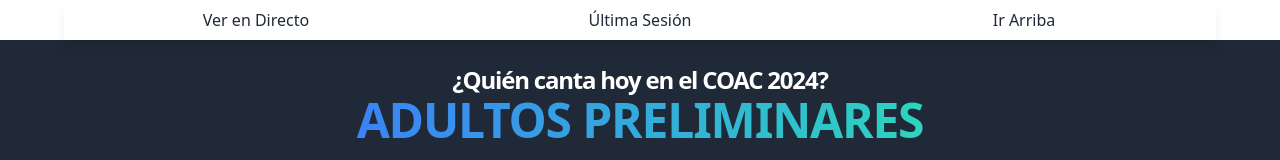
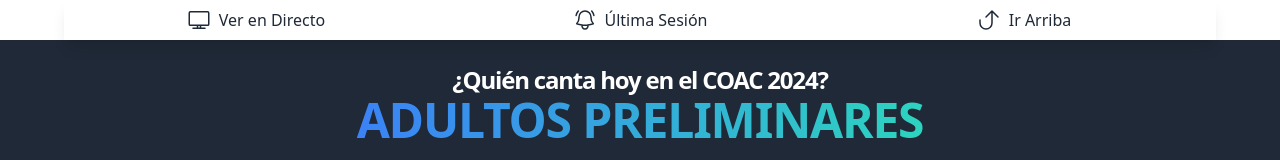
Before and after one commit to nandovejer/coac-quien-canta-hoy, a React (Vite) app: page / in a window 1280 px wide. Shown: the top 160 px of the page. Built offline with nearby package versions, Linux system fonts and the light colour scheme.

Commit message:
menu color

```diff
--- a/src/components/MenuHeader.tsx
+++ b/src/components/MenuHeader.tsx
@@ -5,17 +5,11 @@
     };
 }
 
-import {
-    classNameBoxActive,
-    classNameGradient,
-    classNameGradientHight,
-    classNameGradientDisable
-} from "../data/ConstantsCoac2024";
+
 
 const MenuHeader = ({ menuData: { liveUrl, lastDateSession } }: MenuHeaderProps) => {
 
-    const baseClasses = "flex justify-center font-medium px-2 py-2 md:px-5 md:py-2 text-black text-gray-800 border-gray-200 text-ellipsis overflow-hidden text-center w-1/3";
-    const classNameLinksMenu = `${baseClasses} hover:text-white hover:` + classNameGradient;
+    const classNameLinksMenu = "flex justify-center font-medium px-2 py-2 md:px-5 md:py-2  text-gray-800 text-center w-1/3 hover:text-white hover:bg-rose-700";
 
     const scrollToTop = () => {
         window.scrollTo({
@@ -28,13 +22,21 @@
         <>
             <div className="flex justify-center items-center shadow-lg w-full z-10 bg-white sticky top-0 max-w-6xl mx-auto">
                 <a target='_blank' href={liveUrl} className={classNameLinksMenu} rel="noopener noreferrer">
-                    Ver en Directo
+                    <svg xmlns="http://www.w3.org/2000/svg" fill="none" viewBox="0 0 24 24" stroke-width="1.5" stroke="currentColor" class="w-6 h-6 mr-2">
+                        <path stroke-linecap="round" stroke-linejoin="round" d="M6 20.25h12m-7.5-3v3m3-3v3m-10.125-3h17.25c.621 0 1.125-.504 1.125-1.125V4.875c0-.621-.504-1.125-1.125-1.125H3.375c-.621 0-1.125.504-1.125 1.125v11.25c0 .621.504 1.125 1.125 1.125Z" />
+                    </svg>  Ver en Directo
                 </a>
 
                 <a href={"#" + lastDateSession} className={classNameLinksMenu} title={`Última Sesión ` + lastDateSession}>
+                    <svg xmlns="http://www.w3.org/2000/svg" fill="none" viewBox="0 0 24 24" strokeWidth={1.5} stroke="currentColor" className="w-6 h-6 mr-2">
+                        <path strokeLinecap="round" strokeLinejoin="round" d="M14.857 17.082a23.848 23.848 0 0 0 5.454-1.31A8.967 8.967 0 0 1 18 9.75V9A6 6 0 0 0 6 9v.75a8.967 8.967 0 0 1-2.312 6.022c1.733.64 3.56 1.085 5.455 1.31m5.714 0a24.255 24.255 0 0 1-5.714 0m5.714 0a3 3 0 1 1-5.714 0M3.124 7.5A8.969 8.969 0 0 1 5.292 3m13.416 0a8.969 8.969 0 0 1 2.168 4.5" />
+                    </svg>
                     Última Sesión
                 </a>
                 <button role='link' onClick={scrollToTop} className={classNameLinksMenu}>
+                    <svg xmlns="http://www.w3.org/2000/svg" fill="none" viewBox="0 0 24 24" strokeWidth={1.5} stroke="currentColor" className="w-6 h-6 mr-2">
+                        <path strokeLinecap="round" strokeLinejoin="round" d="m9 9 6-6m0 0 6 6m-6-6v12a6 6 0 0 1-12 0v-3" />
+                    </svg>
                     Ir Arriba
                 </button>
             </div>
```
